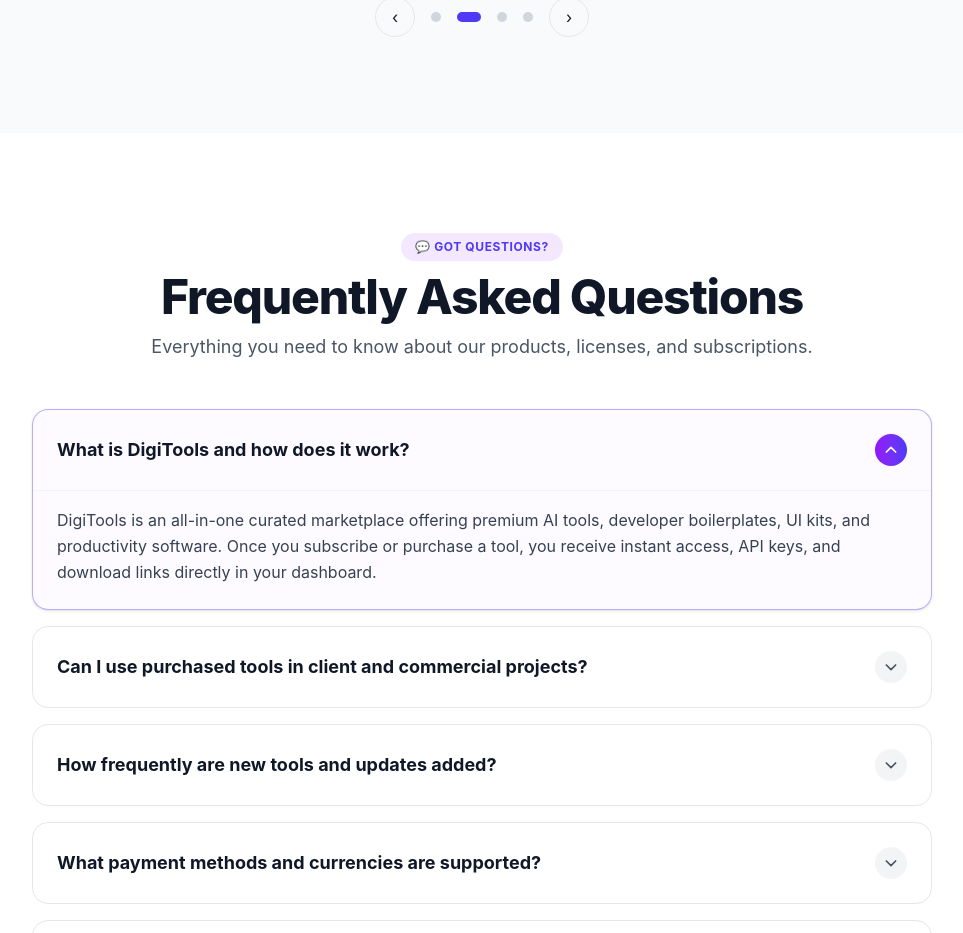
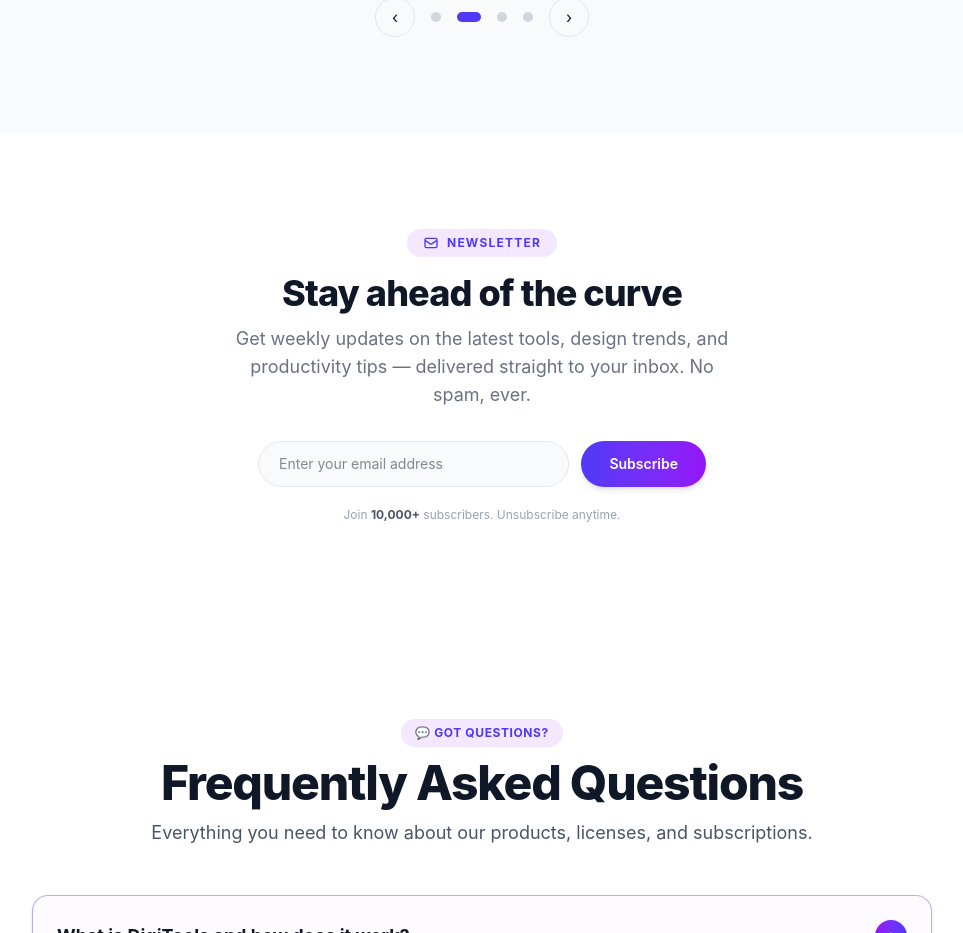
Before and after one commit to ArifKhanEver/DigiTools-Platform, a React (Vite) app: page / in a window 1280 px wide. Shown: the part 4838-5771 px from the top of the page, without its empty margins (158-1121 px from the left). Built offline with nearby package versions, Linux system fonts and the light colour scheme.

Commit message:
feat: add Newsletter subscription section with email validation and success/error states

```diff
--- a/src/App.jsx
+++ b/src/App.jsx
@@ -6,6 +6,7 @@
 import Steps from './components/Steps';
 import Pricing from './components/Pricing';
 import Testimonials from './components/Testimonials';
+import Newsletter from './components/Newsletter';
 import FAQ from './components/FAQ';
 import Workflow from './components/Workflow';
 import Footer from './components/Footer';
@@ -54,6 +55,7 @@
         <Steps />
         <Pricing />
         <Testimonials />
+        <Newsletter />
         <FAQ />
         <Workflow />
       </main>
--- /dev/null
+++ b/src/components/Newsletter.jsx
@@ -0,0 +1,72 @@
+import React, { useState } from 'react';
+
+const Newsletter = () => {
+    const [email, setEmail] = useState('');
+    const [status, setStatus] = useState('idle'); // idle | success | error
+
+    const handleSubmit = (e) => {
+        e.preventDefault();
+        if (!email || !/\S+@\S+\.\S+/.test(email)) {
+            setStatus('error');
+            return;
+        }
+        setStatus('success');
+        setEmail('');
+        setTimeout(() => setStatus('idle'), 4000);
+    };
+
+    return (
+        <section id="newsletter" className="py-16 md:py-24 bg-white scroll-mt-20">
+            <div className="max-w-[90%] md:max-w-[700px] mx-auto text-center">
+                <span className="inline-flex items-center gap-2 bg-purple-100 text-[#4F39F6] text-xs font-bold uppercase tracking-widest px-4 py-1.5 rounded-full mb-4">
+                    <svg className="w-4 h-4" fill="none" viewBox="0 0 24 24" stroke="currentColor">
+                        <path strokeLinecap="round" strokeLinejoin="round" strokeWidth={2} d="M3 8l7.89 5.26a2 2 0 002.22 0L21 8M5 19h14a2 2 0 002-2V7a2 2 0 00-2-2H5a2 2 0 00-2 2v10a2 2 0 002 2z" />
+                    </svg>
+                    Newsletter
+                </span>
+                <h2 className="text-3xl md:text-4xl font-extrabold text-gray-900 tracking-tight mb-3">
+                    Stay ahead of the curve
+                </h2>
+                <p className="text-gray-500 text-base md:text-lg mb-8 max-w-lg mx-auto">
+                    Get weekly updates on the latest tools, design trends, and productivity tips — delivered straight to your inbox. No spam, ever.
+                </p>
+
+                <form onSubmit={handleSubmit} className="flex flex-col sm:flex-row gap-3 justify-center max-w-md mx-auto">
+                    <input
+                        type="email"
+                        id="newsletter-email"
+                        value={email}
+                        onChange={e => setEmail(e.target.value)}
+                        placeholder="Enter your email address"
+                        className="flex-1 px-5 py-3 rounded-full border border-gray-200 focus:outline-none focus:border-[#4F39F6] text-sm bg-gray-50 focus:bg-white transition-colors"
+                        aria-label="Email address for newsletter"
+                    />
+                    <button
+                        type="submit"
+                        className="px-7 py-3 rounded-full bg-gradient-to-r from-[#4F39F6] to-[#9514FA] text-white font-semibold text-sm hover:opacity-90 hover:scale-105 active:scale-95 transition-all shadow-md"
+                    >
+                        Subscribe
+                    </button>
+                </form>
+
+                {status === 'success' && (
+                    <div className="mt-4 flex items-center justify-center gap-2 text-emerald-600 font-medium text-sm">
+                        <svg className="w-4 h-4" fill="none" viewBox="0 0 24 24" stroke="currentColor">
+                            <path strokeLinecap="round" strokeLinejoin="round" strokeWidth={2} d="M5 13l4 4L19 7" />
+                        </svg>
+                        You're subscribed! Check your inbox soon.
+                    </div>
+                )}
+                {status === 'error' && (
+                    <p className="mt-4 text-red-500 text-sm font-medium">Please enter a valid email address.</p>
+                )}
+
+                <p className="mt-5 text-xs text-gray-400">
+                    Join <strong className="text-gray-600">10,000+</strong> subscribers. Unsubscribe anytime.
+                </p>
+            </div>
+        </section>
+    );
+};
+
+export default Newsletter;
```
